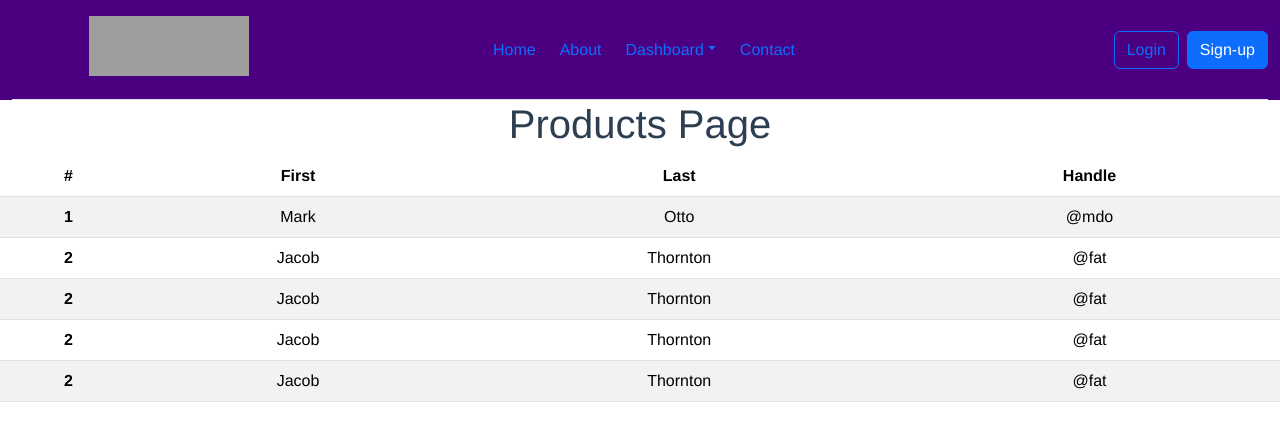
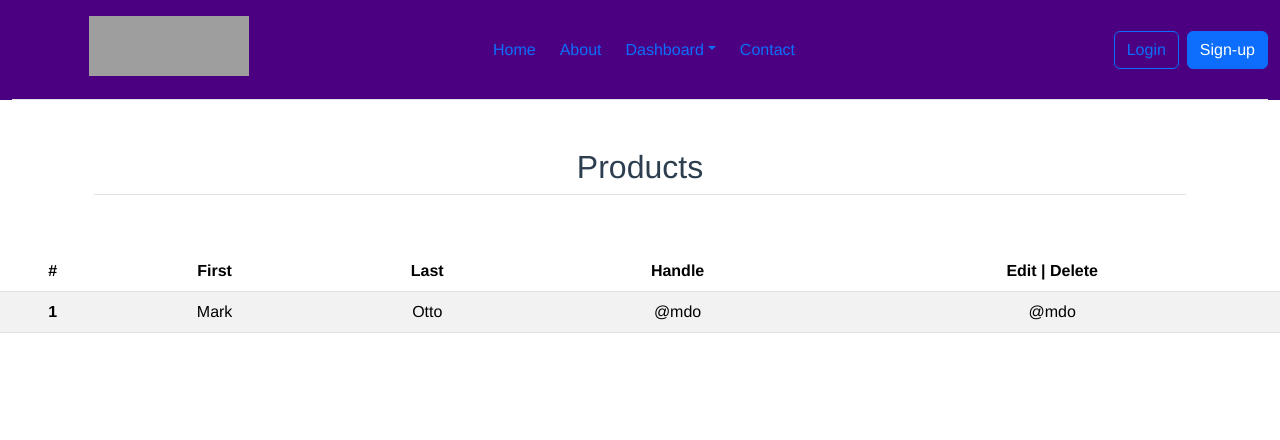
Before and after one commit to veroniquex1/inventorySystem, a Vue app: page /products in a window 1280 px wide. Shown: the top 440 px of the page. Built offline with nearby package versions, Linux system fonts and the light colour scheme; grey boxes are pictures that could not be loaded.

Commit message:
table changes

```diff
--- a/src/components/TableComp.vue
+++ b/src/components/TableComp.vue
@@ -6,6 +6,7 @@
                 <th scope="col">First</th>
                 <th scope="col">Last</th>
                 <th scope="col">Handle</th>
+                <th scope="col">Edit | Delete</th>
             </tr>
         </thead>
         <tbody>
@@ -13,6 +14,7 @@
                 <th scope="row">1</th>
                 <td>Mark</td>
                 <td>Otto</td>
+                <td>@mdo</td>
                 <td>@mdo</td>
             </tr>
             <tr>
--- a/src/views/ProductsView.vue
+++ b/src/views/ProductsView.vue
@@ -1,14 +1,31 @@
 <template>
-    <h1>Products Page</h1>
-    <TableComp></TableComp>
+    <div class="container px-4 py-5">
+        <h2 class="pb-2 border-bottom d-flex justify-content-center">Products</h2>
+    </div>
+
+
+    <table class="table table-striped">
+        <thead>
+            <tr>
+                <th scope="col">#</th>
+                <th scope="col">First</th>
+                <th scope="col">Last</th>
+                <th scope="col">Handle</th>
+                <th scope="col">Edit | Delete</th>
+            </tr>
+        </thead>
+        <tbody>
+            <tr>
+                <th scope="row">1</th>
+                <td>Mark</td>
+                <td>Otto</td>
+                <td>@mdo</td>
+                <td>@mdo</td>
+            </tr>
+        </tbody>
+    </table>
 </template>
 
 <script>
-import TableComp from '../components/TableComp.vue'
 
-export default {
-    components: {
-        TableComp
-    }
-}
 </script>
```
